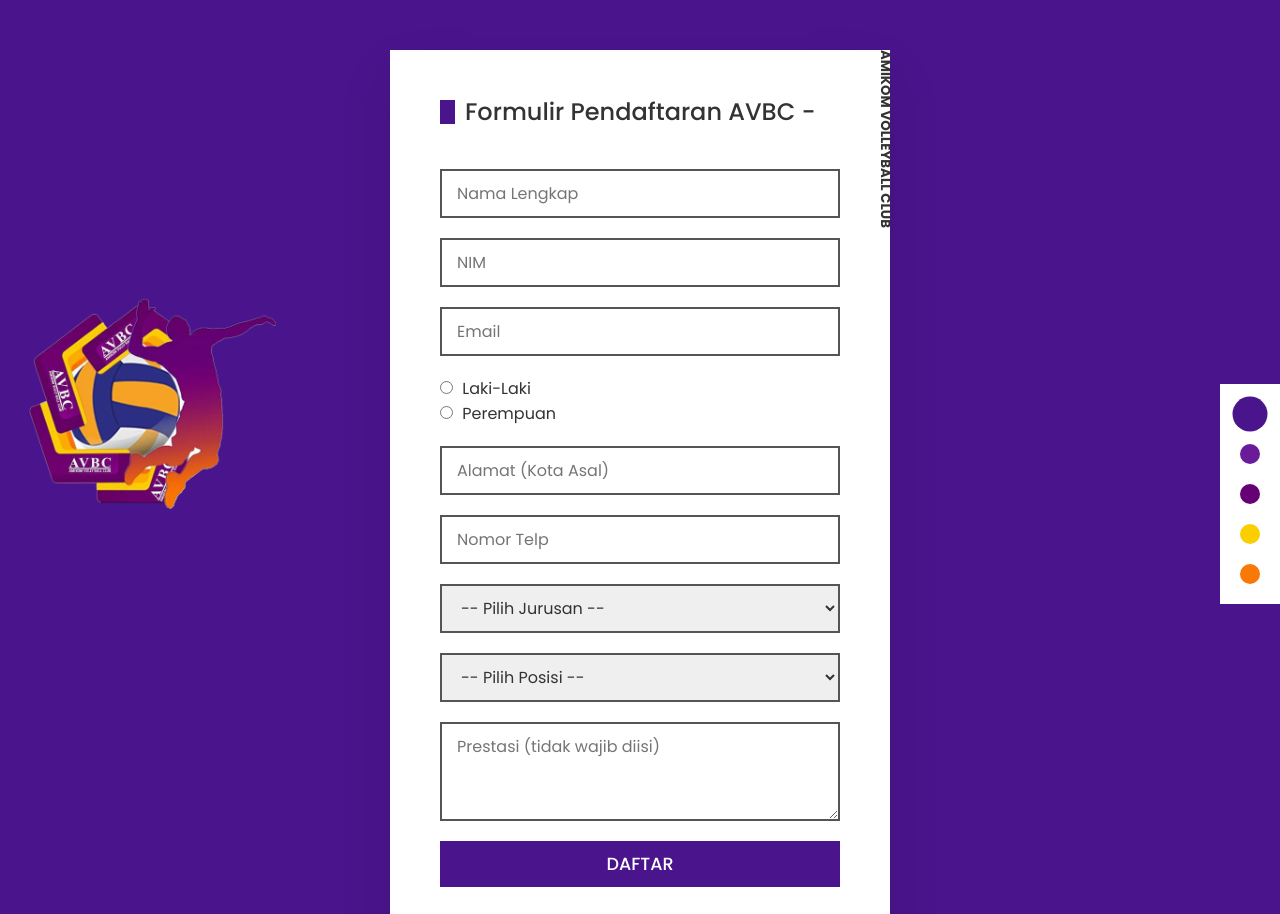
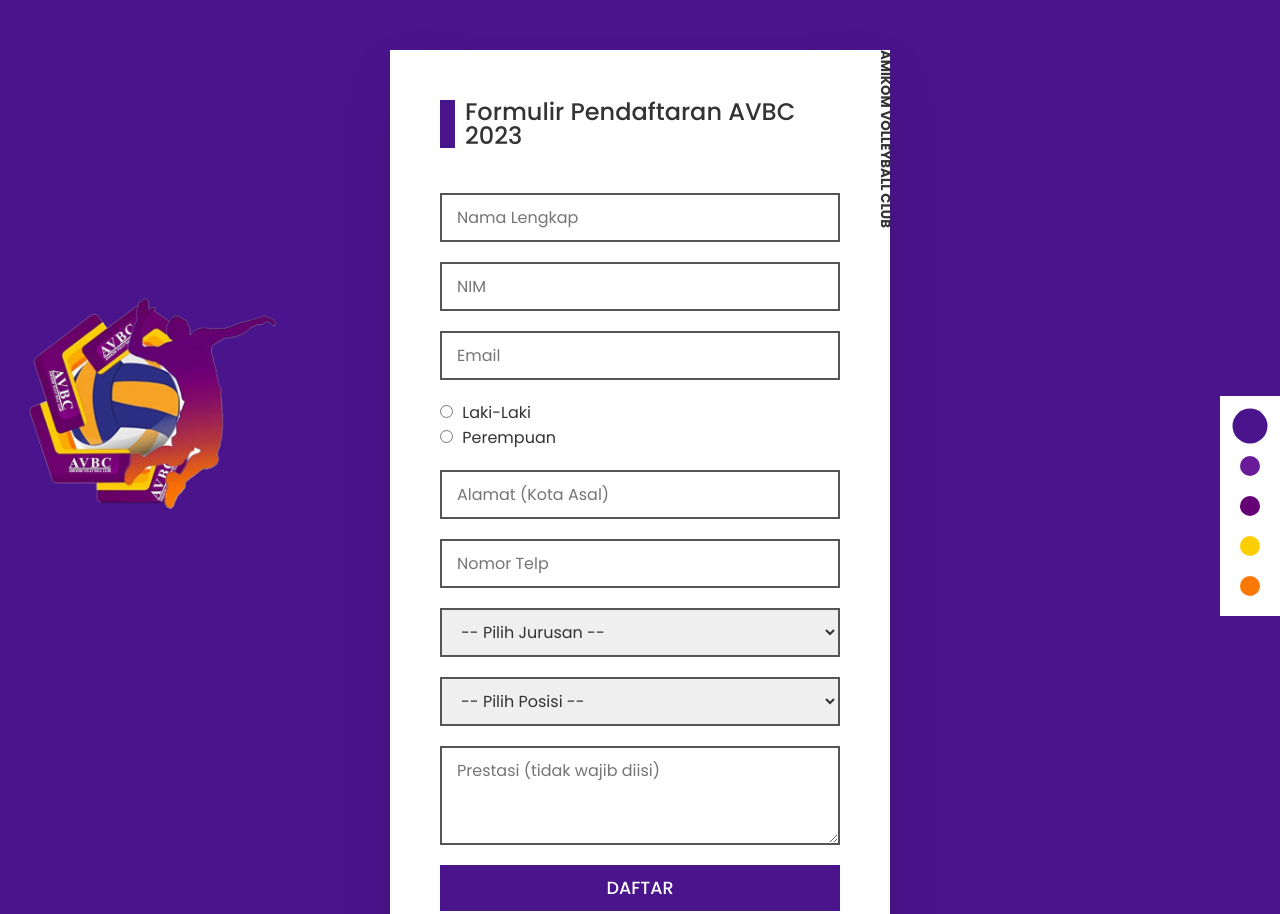
Before and after one commit to voliavbc/form-pendaftaran, a plain HTML site: page index.html in a window 1280 px wide. Shown: the top 914 px of the page. Drawn offline with Linux system fonts and the light colour scheme; some packages are replaced by stand-ins of ours; a script that the page names is missing.

Commit message:
add year

```diff
--- a/index.html
+++ b/index.html
@@ -21,8 +21,7 @@
 
     <form name="avbc-form">
       <div class="login">
-        <h2 id="txt">Formulir Pendaftaran AVBC
-        -</h2>
+        <h2 id="txt">Formulir Pendaftaran AVBC <span id="year"></span></h2>
         <h5>AMIKOM VOLLEYBALL CLUB</h5>
         <div class="inputBox">
           <input
@@ -267,5 +266,8 @@
     </script>
 
     <script src="https://cdn.jsdelivr.net/npm/sweetalert2@11.7.28/dist/sweetalert2.all.min.js"></script>
+    <script>
+      document.getElementById("year").innerHTML = new Date().getFullYear();
+    </script>
   </body>
 </html>
```
